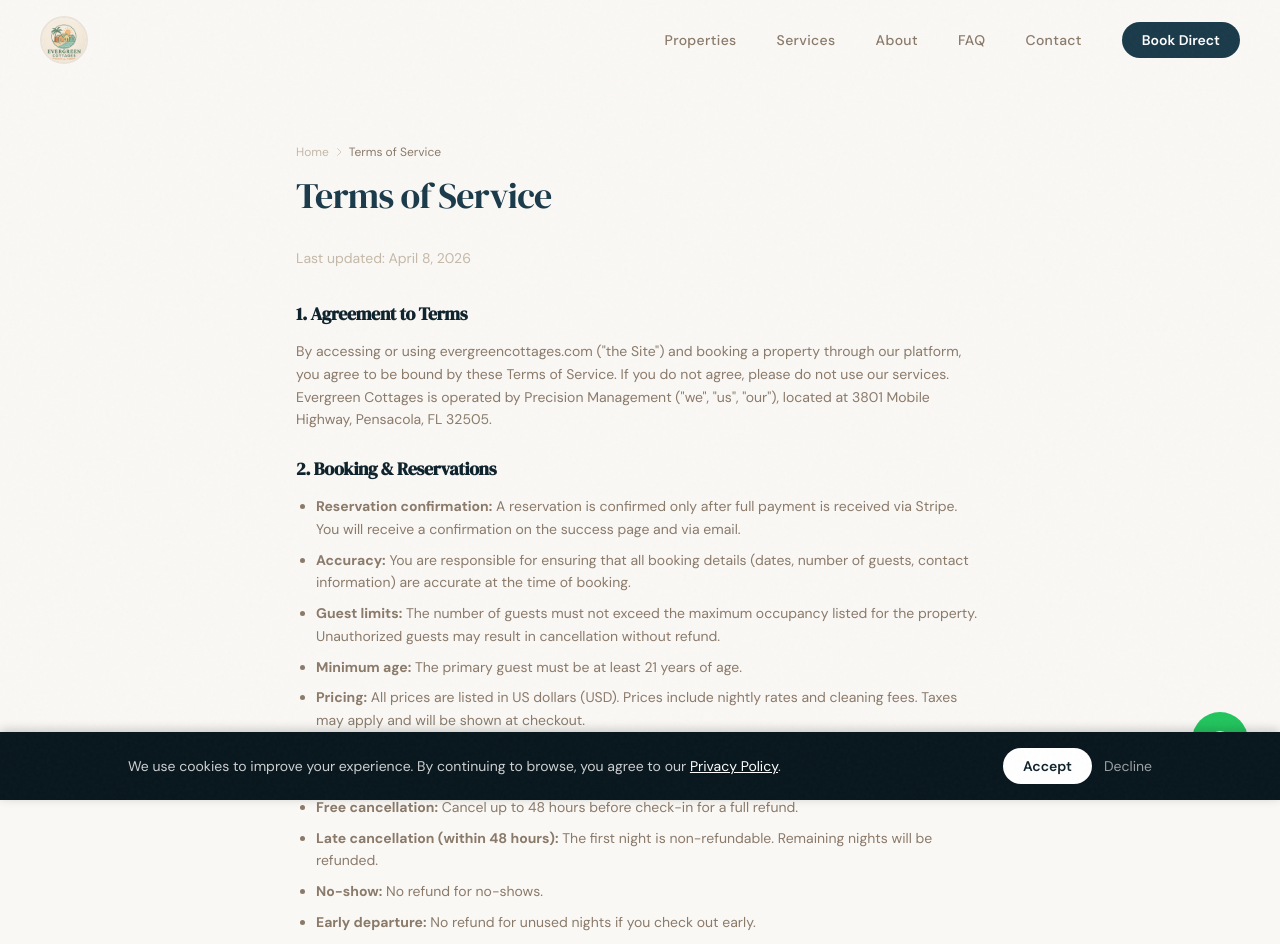
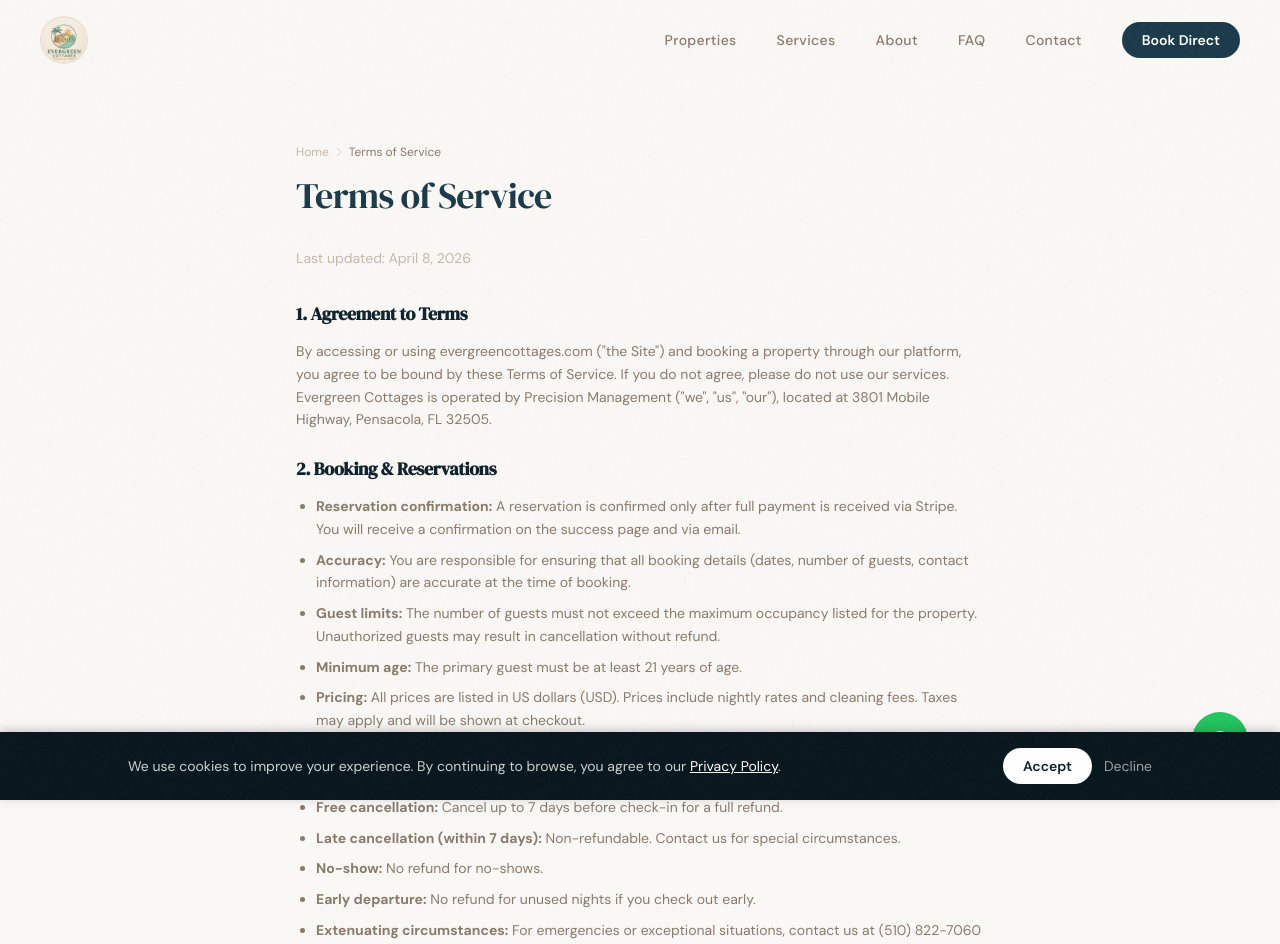
Before and after one commit to PrecisionDevTeam/evergreen-cottages, a Next.js app: page /terms in a window 1280 px wide. Shown: the top 944 px of the page. Built offline with nearby package versions, Linux system fonts and the light colour scheme; what @badrap/bar-of-progress would draw is missing.

Commit message:
fix: cancellation policy — 48 hours → 7 days (per Noah Apr 14)

```diff
--- a/src/pages/faq.tsx
+++ b/src/pages/faq.tsx
@@ -17,7 +17,7 @@ const FAQ_SECTIONS: { title: string; items: FAQItem[] }[] = [
       },
       {
         q: "What is the cancellation policy?",
-        a: "Free cancellation up to 48 hours before check-in. After that, the first night is non-refundable. Contact us for special circumstances.",
+        a: "Free cancellation up to 7 days before check-in. Cancellations within 7 days are non-refundable. Contact us for special circumstances.",
       },
       {
         q: "Why should I book direct instead of Airbnb or VRBO?",
--- a/src/pages/properties/[id].tsx
+++ b/src/pages/properties/[id].tsx
@@ -685,7 +685,7 @@ const PropertyDetail = ({ property, calendar, reviews, totalGuests, availableNig
             {/* Cancellation */}
             <div className="mb-8 p-6 bg-evergreen-50 rounded-xl">
               <h3 className="font-semibold text-evergreen-800 mb-1">Flexible Cancellation</h3>
-              <p className="text-sm text-evergreen-700">Free cancellation up to 48 hours before check-in. Contact us for details.</p>
+              <p className="text-sm text-evergreen-700">Free cancellation up to 7 days before check-in.</p>
             </div>
           </div>
 
--- a/src/pages/terms.tsx
+++ b/src/pages/terms.tsx
@@ -30,8 +30,8 @@ export default function Terms() {
           <section>
             <h2 className="text-lg font-semibold text-ocean-700 mb-3">3. Cancellation & Refund Policy</h2>
             <ul className="list-disc pl-5 space-y-2">
-              <li><strong>Free cancellation:</strong> Cancel up to 48 hours before check-in for a full refund.</li>
-              <li><strong>Late cancellation (within 48 hours):</strong> The first night is non-refundable. Remaining nights will be refunded.</li>
+              <li><strong>Free cancellation:</strong> Cancel up to 7 days before check-in for a full refund.</li>
+              <li><strong>Late cancellation (within 7 days):</strong> Non-refundable. Contact us for special circumstances.</li>
               <li><strong>No-show:</strong> No refund for no-shows.</li>
               <li><strong>Early departure:</strong> No refund for unused nights if you check out early.</li>
               <li><strong>Extenuating circumstances:</strong> For emergencies or exceptional situations, contact us at (510) 822-7060 and we will do our best to accommodate.</li>
```
